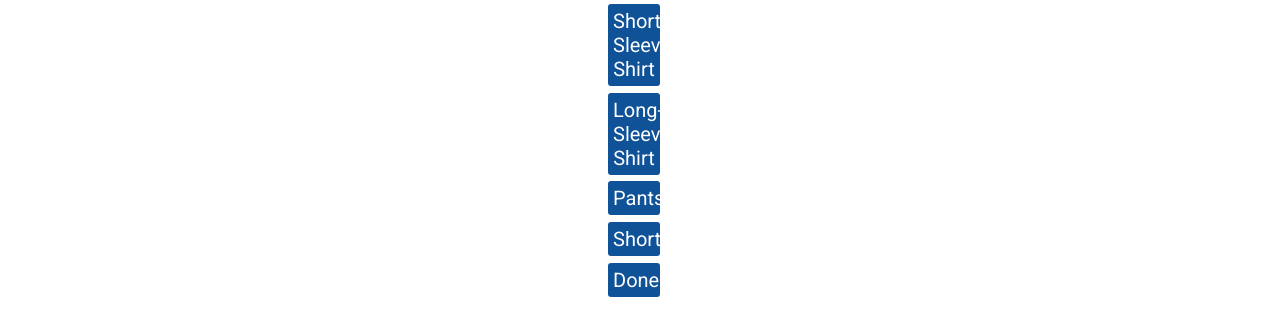
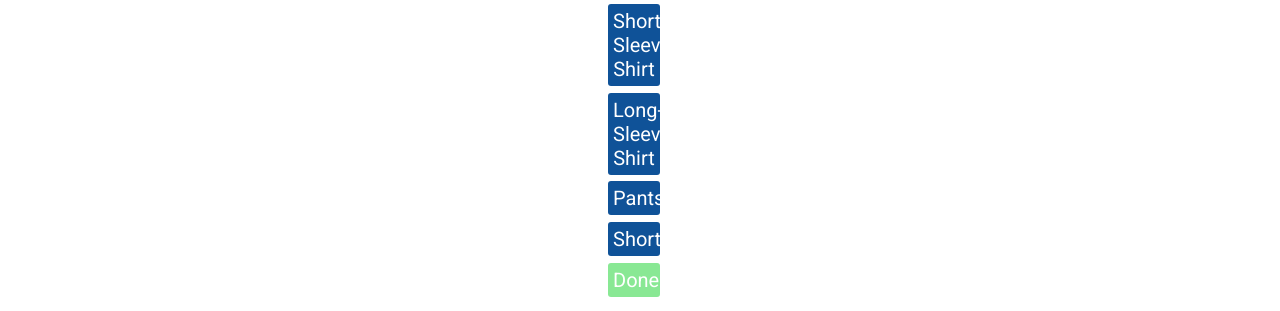
Before and after one commit to afazio1/create-task, a website: page public/index.html in a window 1280 px wide. Shown: the part 489-800 px from the top of the page. Drawn offline with Linux system fonts and the light colour scheme.

Commit message:
finished done button

```diff
--- a/public/styles.css
+++ b/public/styles.css
@@ -149,7 +149,7 @@ li {
 }
 
 #done-button li {
-	background-color: #0F5298;
+	background-color: #89E894;
 	margin-right: 31em;
 	border-radius: 3px;
 	padding: 5px;
```
